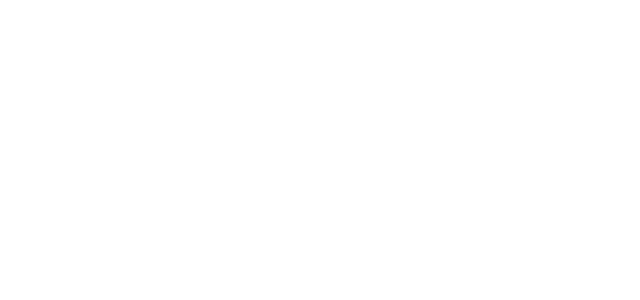
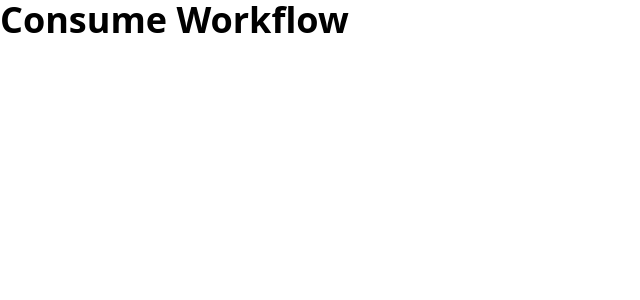
Before and after one commit to Philosocode/workflows, a React (Create React App) app: page / in a window 1280 px wide. Shown: the top 300 px of the page, without its empty margins (0-640 px from the left). Built offline with nearby package versions, Linux system fonts and the light colour scheme.

Commit message:
Begin working on consume workflow

```diff
--- a/src/App.tsx
+++ b/src/App.tsx
@@ -1,7 +1,16 @@
 import React from "react";
+import { Route, Switch } from "react-router-dom";
+
+import { ConsumePage } from "consume/pages/consume.page";
 
 const App: React.FC = () => {
-  return <div></div>;
+  return (
+    <div>
+      <Switch>
+        <Route path="/" component={ConsumePage} />
+      </Switch>
+    </div>
+  );
 };
 
 export default App;
--- /dev/null
+++ b/src/consume/pages/consume.page.tsx
@@ -0,0 +1,13 @@
+import React from "react";
+
+import { Heading } from "typography/components/heading.component";
+
+export const ConsumePage: React.FC = () => {
+  return (
+    <div>
+      <Heading element="h1" type="title">
+        Consume Workflow
+      </Heading>
+    </div>
+  );
+};
```
